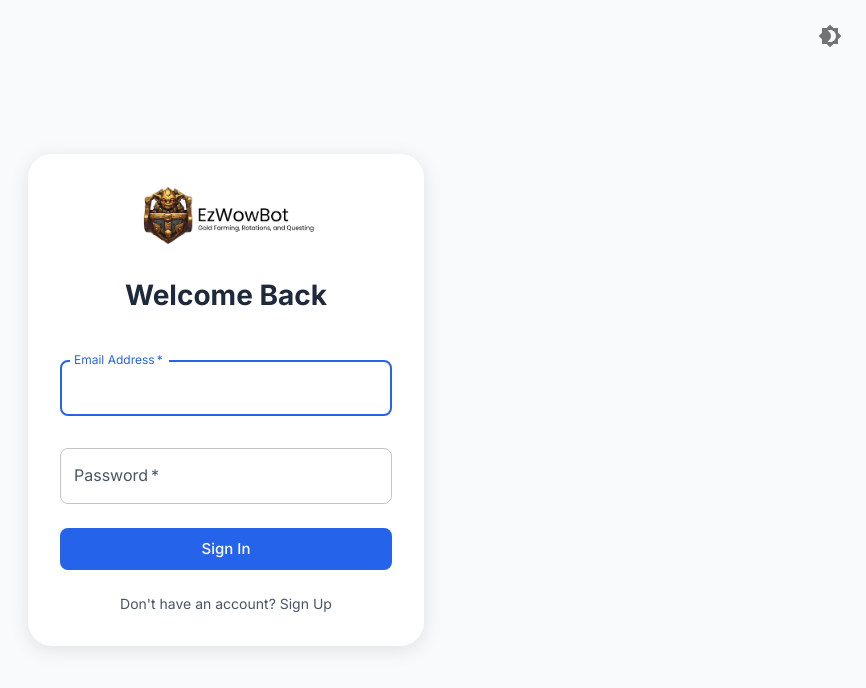
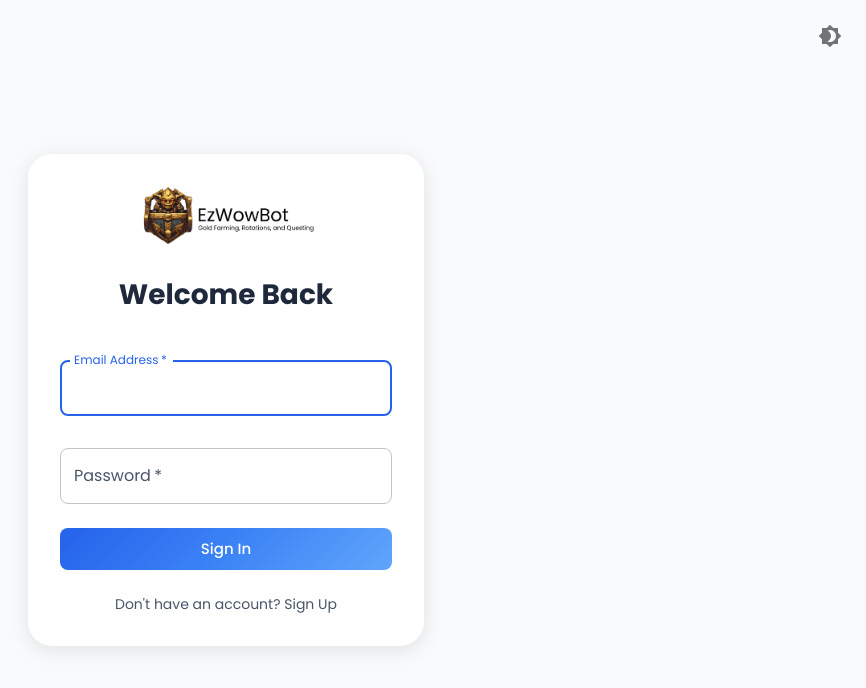
Before and after one commit to Aujra/ezsitev2, a Next.js app: page /login in a window 1280 px wide. Shown: the top 688 px of the page, without its empty margins (414-1280 px from the left). Built offline with nearby package versions, Linux system fonts and the light colour scheme.

Commit message:
upgrade the theming

```diff
--- a/src/app/layout.tsx
+++ b/src/app/layout.tsx
@@ -1,23 +1,8 @@
 import type { Metadata } from "next";
-import { Geist, Geist_Mono, Inter } from "next/font/google";
 import "./globals.css";
 import { ThemeWrapper } from './theme/ThemeContext';
 import { Toaster } from 'react-hot-toast';
-
-const geistSans = Geist({
-  variable: "--font-geist-sans",
-  subsets: ["latin"],
-});
-
-const geistMono = Geist_Mono({
-  variable: "--font-geist-mono",
-  subsets: ["latin"],
-});
-
-const inter = Inter({
-  subsets: ['latin'],
-  variable: '--font-inter',
-});
+import { poppins } from './theme/fonts';
 
 export const metadata: Metadata = {
   title: "Create Next App",
@@ -30,8 +15,8 @@ export default function RootLayout({
   children: React.ReactNode;
 }>) {
   return (
-    <html lang="en">
-      <body className={`${inter.variable} ${geistSans.variable} ${geistMono.variable}`}>
+    <html lang="en" className={poppins.className}>
+      <body>
         <ThemeWrapper>
           {children}
           <Toaster position="top-right" toastOptions={{
--- a/src/app/theme/ThemeContext.tsx
+++ b/src/app/theme/ThemeContext.tsx
@@ -27,7 +27,7 @@ const lightTheme = createTheme({
     },
   },
   typography: {
-    fontFamily: '"Inter", "Roboto", "Helvetica", "Arial", sans-serif',
+    fontFamily: '"Poppins", "Roboto", "Helvetica", "Arial", sans-serif',
     h1: {
       fontWeight: 700,
       fontSize: '2.5rem',
@@ -51,13 +51,52 @@ const lightTheme = createTheme({
           borderRadius: '8px',
           padding: '8px 16px',
           boxShadow: 'none',
+          position: 'relative',
+          overflow: 'hidden',
           '&:hover': {
             boxShadow: 'none',
           },
         },
         contained: {
+          background: 'linear-gradient(135deg, #2563eb 0%, #3b82f6 50%, #60a5fa 100%)',
+          transition: 'all 0.3s ease-in-out',
           '&:hover': {
-            transform: 'translateY(-1px)',
+            background: 'linear-gradient(135deg, #1d4ed8 0%, #2563eb 50%, #3b82f6 100%)',
+            transform: 'translateY(-2px)',
+            '&::before': {
+              transform: 'scaleX(1.2) translateX(100%)',
+            },
+          },
+          '&::before': {
+            content: '""',
+            position: 'absolute',
+            top: 0,
+            left: '-100%',
+            width: '100%',
+            height: '100%',
+            background: 'linear-gradient(120deg, transparent 0%, rgba(255,255,255,0.2) 50%, transparent 100%)',
+            transition: 'transform 0.5s ease-in-out',
+          },
+        },
+        containedSecondary: {
+          background: 'linear-gradient(135deg, #7c3aed 0%, #8b5cf6 50%, #a78bfa 100%)',
+          transition: 'all 0.3s ease-in-out',
+          '&:hover': {
+            background: 'linear-gradient(135deg, #6d28d9 0%, #7c3aed 50%, #8b5cf6 100%)',
+            transform: 'translateY(-2px)',
+            '&::before': {
+              transform: 'scaleX(1.2) translateX(100%)',
+            },
+          },
+          '&::before': {
+            content: '""',
+            position: 'absolute',
+            top: 0,
+            left: '-100%',
+            width: '100%',
+            height: '100%',
+            background: 'linear-gradient(120deg, transparent 0%, rgba(255,255,255,0.2) 50%, transparent 100%)',
+            transition: 'transform 0.5s ease-in-out',
           },
         },
       },
@@ -107,7 +146,62 @@ const darkTheme = createTheme({
   typography: lightTheme.typography,
   shape: lightTheme.shape,
   components: {
-    ...lightTheme.components,
+    MuiButton: {
+      styleOverrides: {
+        root: {
+          borderRadius: '8px',
+          padding: '8px 16px',
+          boxShadow: 'none',
+          position: 'relative',
+          overflow: 'hidden',
+          '&:hover': {
+            boxShadow: 'none',
+          },
+        },
+        contained: {
+          background: 'linear-gradient(135deg, #3b82f6 0%, #60a5fa 50%, #93c5fd 100%)',
+          transition: 'all 0.3s ease-in-out',
+          '&:hover': {
+            background: 'linear-gradient(135deg, #2563eb 0%, #3b82f6 50%, #60a5fa 100%)',
+            transform: 'translateY(-2px)',
+            '&::before': {
+              transform: 'scaleX(1.2) translateX(100%)',
+            },
+          },
+          '&::before': {
+            content: '""',
+            position: 'absolute',
+            top: 0,
+            left: '-100%',
+            width: '100%',
+            height: '100%',
+            background: 'linear-gradient(120deg, transparent 0%, rgba(255,255,255,0.1) 50%, transparent 100%)',
+            transition: 'transform 0.5s ease-in-out',
+          },
+        },
+        containedSecondary: {
+          background: 'linear-gradient(135deg, #8b5cf6 0%, #a78bfa 50%, #c4b5fd 100%)',
+          transition: 'all 0.3s ease-in-out',
+          '&:hover': {
+            background: 'linear-gradient(135deg, #7c3aed 0%, #8b5cf6 50%, #a78bfa 100%)',
+            transform: 'translateY(-2px)',
+            '&::before': {
+              transform: 'scaleX(1.2) translateX(100%)',
+            },
+          },
+          '&::before': {
+            content: '""',
+            position: 'absolute',
+            top: 0,
+            left: '-100%',
+            width: '100%',
+            height: '100%',
+            background: 'linear-gradient(120deg, transparent 0%, rgba(255,255,255,0.1) 50%, transparent 100%)',
+            transition: 'transform 0.5s ease-in-out',
+          },
+        },
+      },
+    },
     MuiCard: {
       styleOverrides: {
         root: {
--- /dev/null
+++ b/src/app/theme/fonts.ts
@@ -0,0 +1,7 @@
+import { Poppins } from 'next/font/google';
+
+export const poppins = Poppins({
+  weight: ['300', '400', '500', '600', '700'],
+  subsets: ['latin'],
+  display: 'swap',
+});
--- /dev/null
+++ b/src/app/theme/theme.ts
@@ -0,0 +1,16 @@
+import { createTheme } from '@mui/material/styles';
+import { poppins } from './fonts';
+
+export const lightTheme = createTheme({
+  typography: {
+    fontFamily: poppins.style.fontFamily,
+  },
+  // ...existing theme configuration...
+});
+
+export const darkTheme = createTheme({
+  typography: {
+    fontFamily: poppins.style.fontFamily,
+  },
+  // ...existing theme configuration...
+});
```
